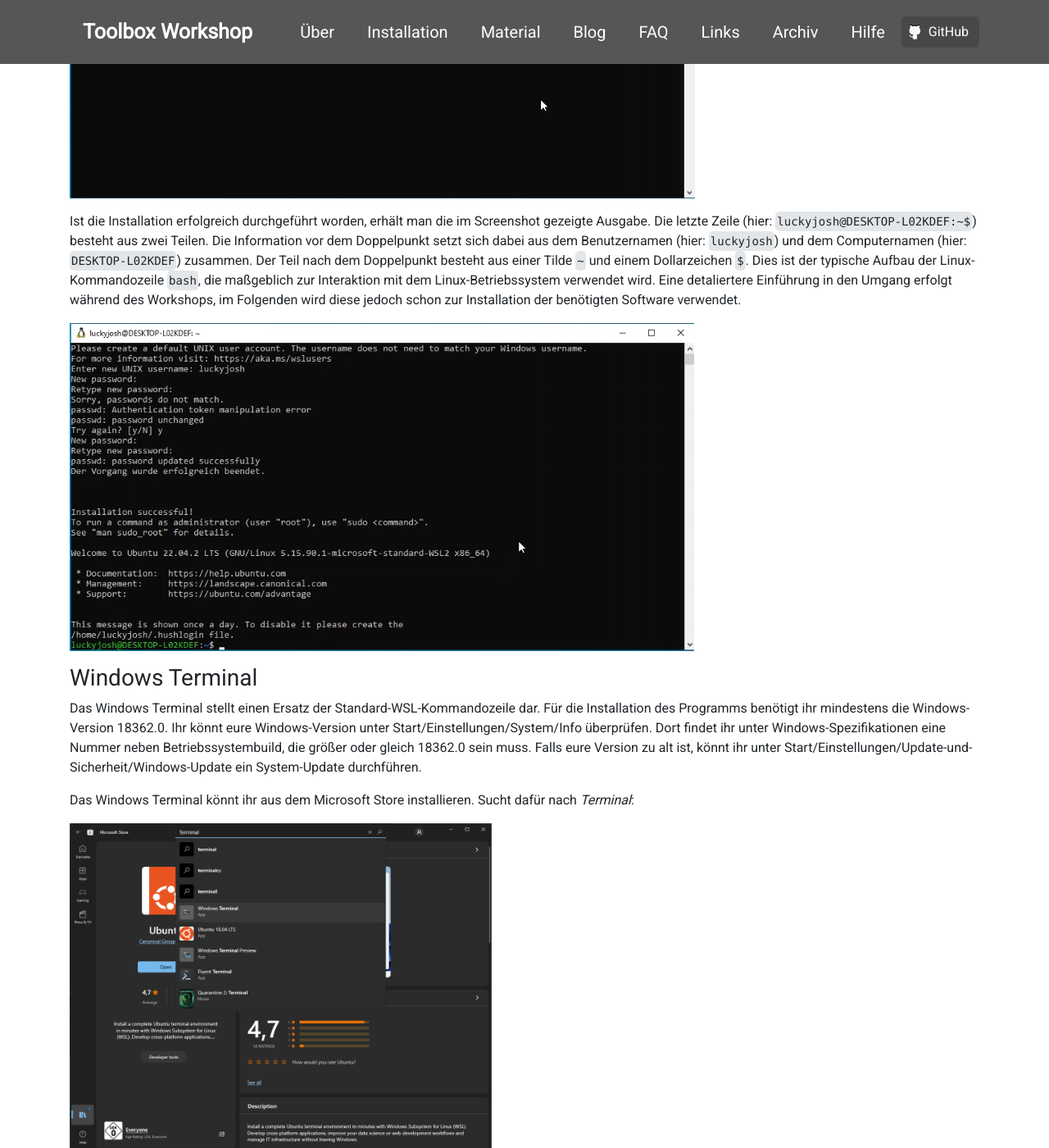
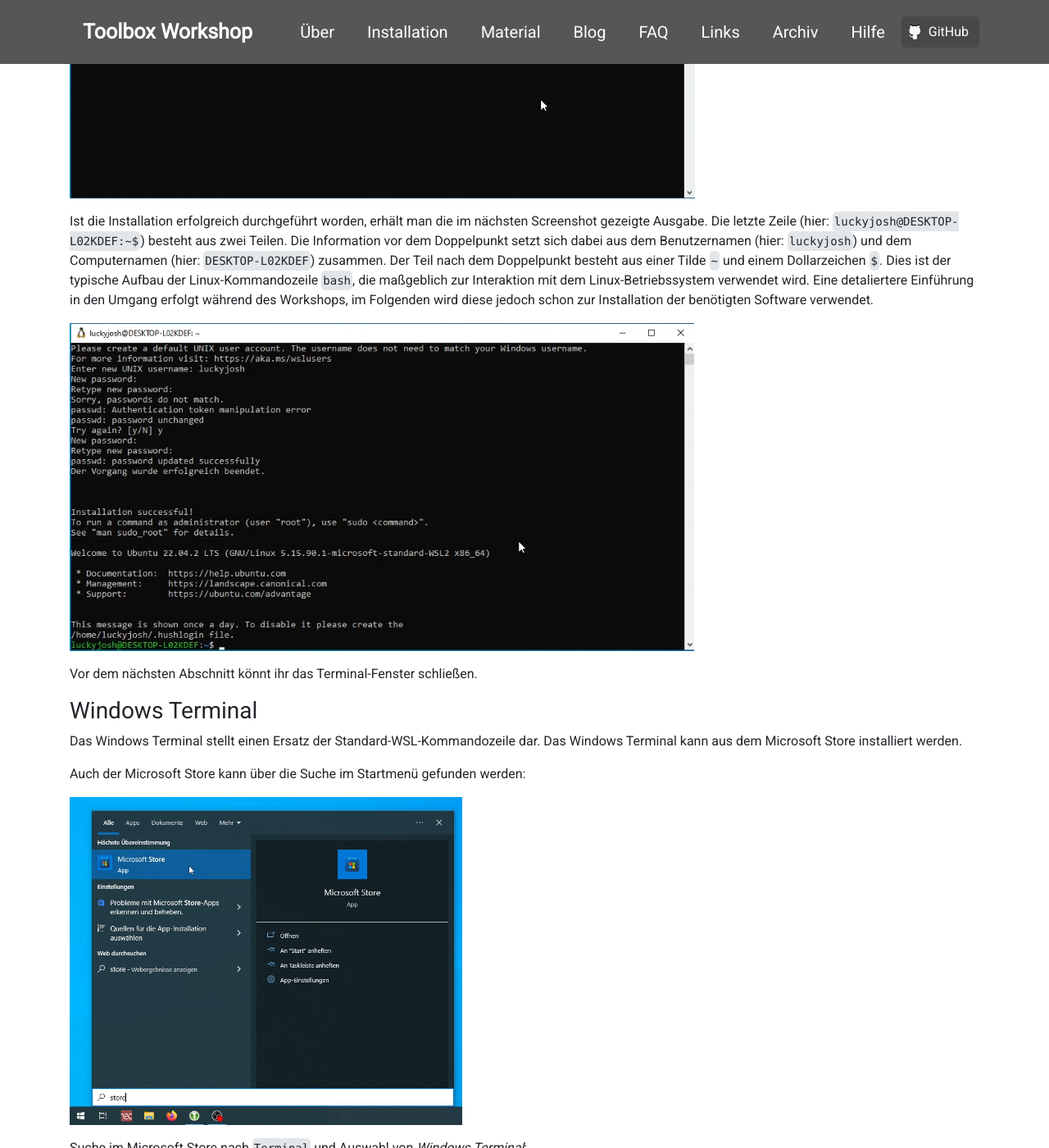
Before and after one commit to pep-dortmund/homepage-toolbox, a Jekyll site: the page built from install/windows.md, in a window 1280 px wide and 1400 px high, scrolled down 8158 px. Shown: the whole window at 82% size. Built offline with Jekyll 4.4.1, drawn with Linux system fonts in a browser that asks for light colours; nearby versions of some CDN libraries; some of the changed text lies outside the part shown.

Commit message:
update windows-terminal section

```diff
--- a/install/windows.md
+++ b/install/windows.md
@@ -176,7 +176,7 @@
 <img alt="" src="/img/windows-ubuntu/wsl-ubuntu-wrong-passwd-2.png" class="screenshot" />
 
 Ist die Installation erfolgreich durchgeführt worden,
-erhält man die im Screenshot gezeigte Ausgabe.
+erhält man die im nächsten Screenshot gezeigte Ausgabe.
 Die letzte Zeile (hier: `luckyjosh@DESKTOP-L02KDEF:~$`) besteht aus zwei Teilen.
 Die Information vor dem Doppelpunkt setzt sich dabei aus dem Benutzernamen (hier: `luckyjosh`) und dem Computernamen (hier: `DESKTOP-L02KDEF`) zusammen.
 Der Teil nach dem Doppelpunkt besteht aus einer Tilde `~` und einem Dollarzeichen `$`.
@@ -186,35 +186,57 @@
 
 <img alt="" src="/img/windows-ubuntu/wsl-ubuntu-correct-passwd.png" class="screenshot" />
 
+Vor dem nächsten Abschnitt könnt ihr das Terminal-Fenster schließen.
+
 ### Windows Terminal
 
-Das Windows Terminal stellt einen Ersatz der Standard-WSL-Kommandozeile dar. Für die Installation
-des Programms benötigt ihr mindestens die Windows-Version 18362.0. Ihr könnt eure Windows-Version
-unter Start/Einstellungen/System/Info überprüfen. Dort findet ihr unter Windows-Spezifikationen eine Nummer
-neben Betriebssystembuild, die größer oder gleich 18362.0 sein muss. Falls eure Version zu alt ist, könnt ihr unter
-Start/Einstellungen/Update-und-Sicherheit/Windows-Update ein System-Update durchführen.
+Das Windows Terminal stellt einen Ersatz der Standard-WSL-Kommandozeile dar. Das Windows Terminal kann
+aus dem Microsoft Store installiert werden.
 
-Das Windows Terminal könnt ihr aus dem Microsoft Store installieren.
-Sucht dafür nach _Terminal_:
+Auch der Microsoft Store kann über die Suche im Startmenü gefunden werden:
 
-<img alt="" src="/img/windows-terminal/windows-terminal-1.png" class="screenshot" />
+<img alt="" src="/img/windows-terminal/windows-terminal-store-1.png" class="screenshot" />
 
-Nach der Installation startet das Programm. Es erscheint folgendes Fenster:
+Suche im Microsoft Store nach `Terminal` und Auswahl von _Windows Terminal_:
 
-<img alt="" src="/img/windows-terminal/windows-terminal-2.png" class="screenshot" />
+<img alt="" src="/img/windows-terminal/windows-terminal-store-2.png" class="screenshot" />
 
-Standardmäßig wird mit dem Windows Terminal die Windows PowerShell geöffnet. Um eine Ubuntu-Kommandozeile zu öffnen,
-klickt zunächst oben im Fenster auf den Pfeil nach unten, es öffnet sich ein Dropdown-Menü:
+Und im folgenden Fenster `Herunterladen` anklicken:
 
-<img alt="" src="/img/windows-terminal/windows-terminal-3.png" class="screenshot" />
+<img alt="" src="/img/windows-terminal/windows-terminal-store-3.png" class="screenshot" />
 
-Klickt auf _Einstellungen_/_Settings_, um die Einstellungen zu öffnen.
+Im Anschluss an die Installation kann der Mircosoft Store geschlossen werden.
+
+Das Windows Terminal kann über das Startmenü geöffnet werden. Direkt nach der Installation
+befindet sich das Terminal für gewöhnlich ganz oben in der Liste, ansonsten kann hier wieder
+die Suche verwendet werden. Geöffnet wird das Terminal durch einen Klick auf _Öffnen_ in der
+rechten Spalte.
+
+<img alt="" src="/img/windows-terminal/windows-terminal-start.png" class="screenshot" />
+
+Beim ersten Öffnen des Windows Terminals erscheint ein Informations-Banner am oberen Fensterrand,
+dass mit dem `X` am rechten Rand geschlossen werden kann.
+
+<img alt="" src="/img/windows-terminal/windows-terminal-default-terminal.png" class="screenshot" />
+
+Standardmäßig wird mit dem Windows Terminal die Windows PowerShell geöffnet (zu erkennen an dem Text in dem Tab).
+Um eine Ubuntu-Kommandozeile zu öffnen, klickt zunächst oben im Fenster auf den Pfeil nach unten, es öffnet sich ein Dropdown-Menü,
+in dem `Einstellungen` angeklickt werden muss:
+
+<img alt="" src="/img/windows-terminal/windows-terminal-settings-1.png" class="screenshot" />
+
 Hier könnt ihr einstellen, dass sich beim Start von Windows Terminal
 standardmäßig Ubuntu öffnet.
-Unter dem Punkt _Startup_ → _Default Profile_ muss _Ubuntu_ ausgewählt werden.
-Speichert die Änderungen dann ab.
+Unter _Starten_ in der linken Spalte gibt es den Einstellungspunkt _Standardprofil_, durch klicken
+auf den Pfeil nach unten öffnet sich eine Auswahl.
 
-<img alt="" src="/img/windows-terminal/windows-terminal-4.png" class="screenshot" />
+<img alt="" src="/img/windows-terminal/windows-terminal-settings-2.png" class="screenshot" />
+
+In der Auswahl dann Ubuntu auswählen (falls _Ubuntu_ mehrfach auftaucht, den Punkt mit dem Pinguin-Icon):
+
+<img alt="" src="/img/windows-terminal/windows-terminal-settings-3.png" class="screenshot" />
+
+Im Anschluss kann das Terminal Fenster geschlossen werden.
 
 ### Dateiendungen einschalten
 
```
Also changed, not shown: img/windows-terminal/windows-terminal-1.png (deleted), img/windows-terminal/windows-terminal-2.png (deleted), img/windows-terminal/windows-terminal-3.png (deleted), img/windows-terminal/windows-terminal-4.png (deleted), img/windows-terminal/windows-terminal-default-terminal.png (added), img/windows-terminal/windows-terminal-settings-1.png (added), img/windows-terminal/windows-terminal-settings-2.png (added), img/windows-terminal/windows-terminal-settings-3.png (added), img/windows-terminal/windows-terminal-start.png (added), img/windows-terminal/windows-terminal-store-1.png (added), img/windows-terminal/windows-terminal-store-2.png (added), img/windows-terminal/windows-terminal-store-3.png (added).
